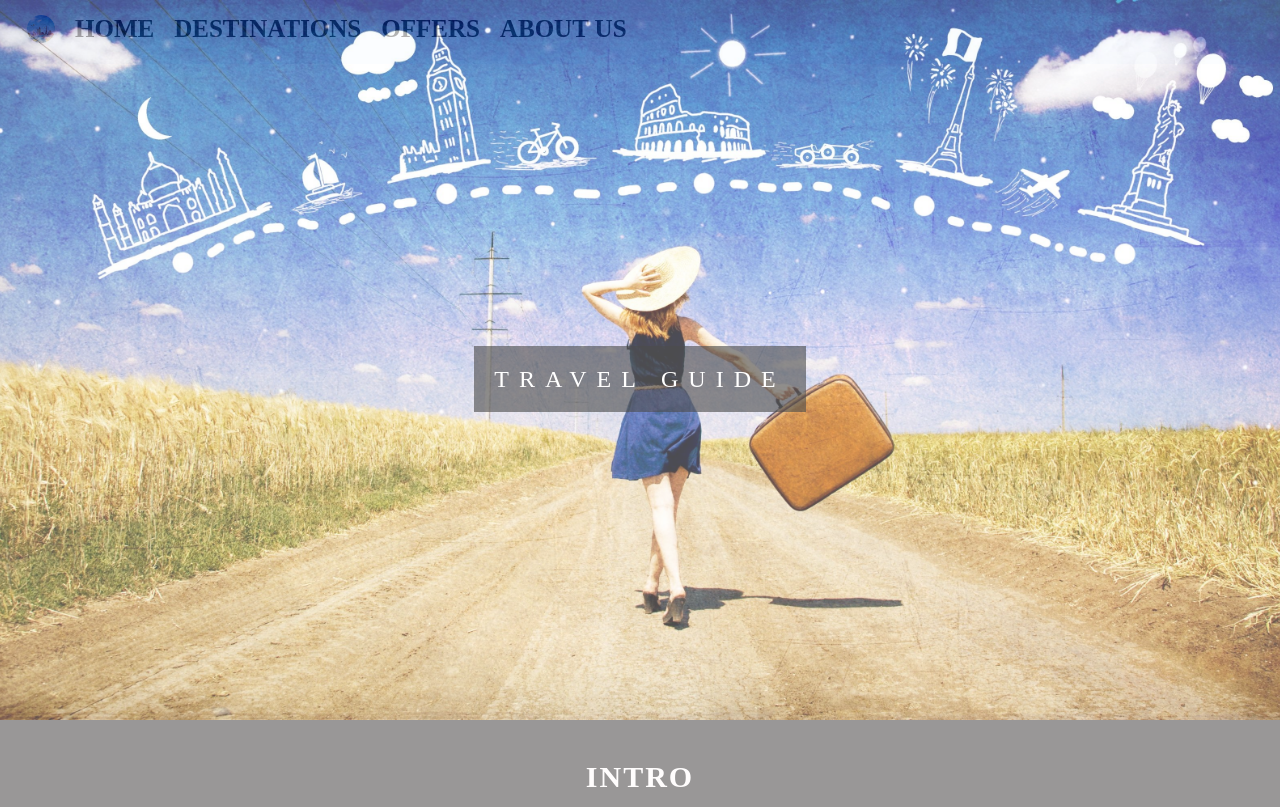
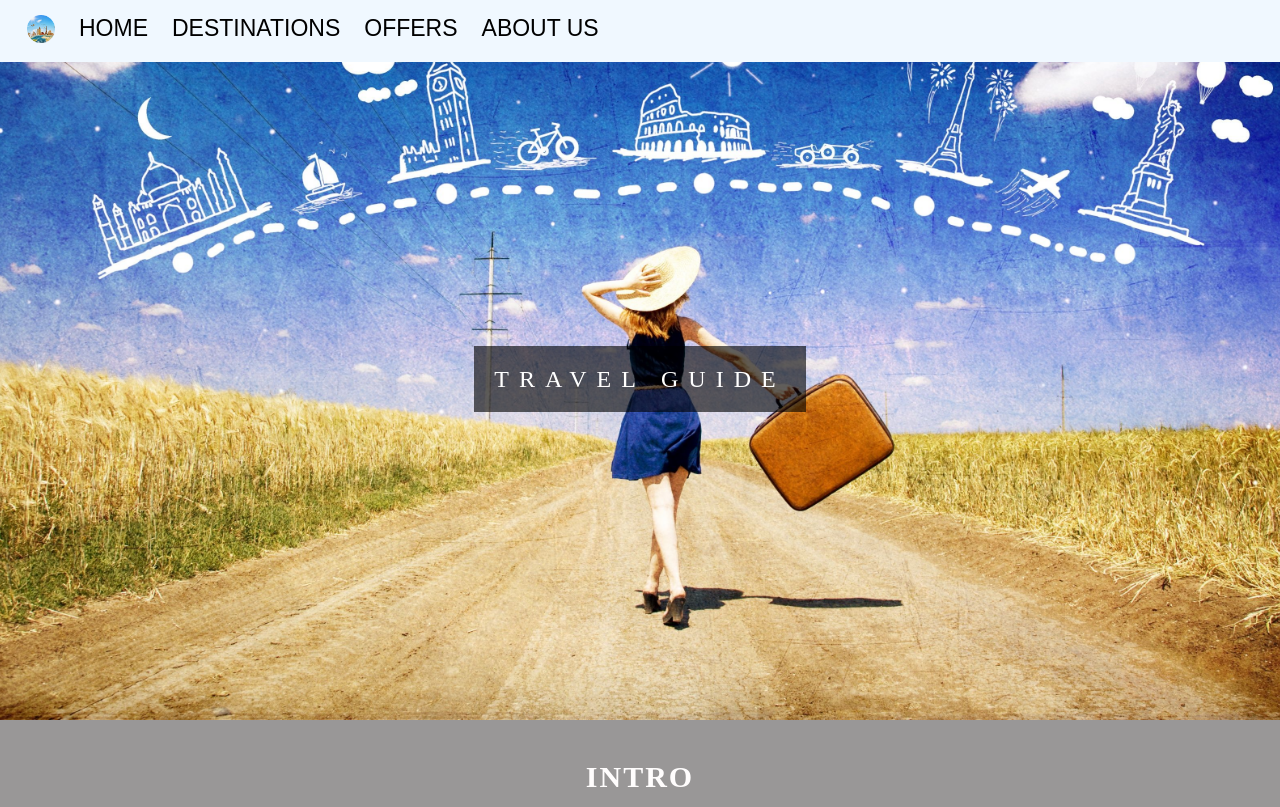
Before and after one commit to shubhendu0/PROJECT-1-HTML-CSS-PARALLAX, a plain HTML site: page PROJECT-1.html in a window 1280 px wide. Shown: the top 807 px of the page. Drawn offline with Linux system fonts and the light colour scheme.

Commit message:
Update PROJECT-1.css

```diff
--- a/PROJECT-1.css
+++ b/PROJECT-1.css
@@ -3,20 +3,24 @@ body,html{
   margin: 0;
 }
 .mainnav{
+  width: 100%;
   position:fixed;
   background-color: aliceblue;
   display: flex;
+  padding: 8px 10px 6px 10px;
 }
-nav{
-  width: 100%;
-  padding: 10px 12px ;
+
+.navbar{
+  padding: 7px ;
+  margin-left: 10px;
+  font-size: 23px;
+  font-family:Arial, Helvetica, sans-serif;
+  font-weight: 100;
+  z-index: -1;
 }
-.navbar{
-  padding: 5px ;
-  margin-left: 10px;
-  font-size: 25px;
-  font-weight: 800;
-  z-index: -1;
+.navbar:hover{
+  color:rgb(123, 181, 247);
+  text-shadow:8px 8px 5px rgb(245, 241, 241),14px 14px 16px rgb(100, 180, 255);
 }
 
 p{
@@ -43,16 +47,17 @@ section{
 
 .pic{
   position:relative;
-  opacity:0.70;
   background-position:center;
   background-size:cover;
   background-attachment: fixed;
   background-repeat: no-repeat;
+  z-index: 0;
 }
 
   .pic1{
     background-image:url('../PROJECT-1PICS/1.jpg');
     min-height:90%;
+    z-index: -2;
   }
   .pic2{
     background-image:url('../PROJECT-1PICS/5.jpg');
```
